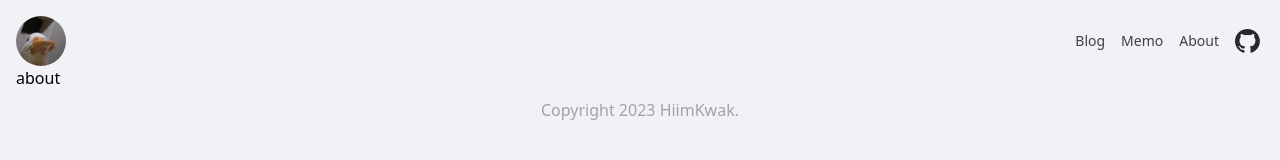
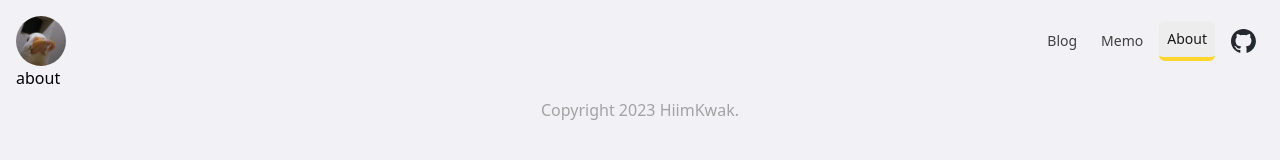
Before and after one commit to HiimKwak/HiimKwak.blog, a Next.js app in the folder blog/: page /about in a window 1280 px wide. Shown: the top 160 px of the page. Built offline with nearby package versions, Linux system fonts and the light colour scheme.

Commit message:
Add focused animation on navbar tabs

```diff
--- a/blog/src/components/common/IconText.tsx
+++ b/blog/src/components/common/IconText.tsx
@@ -7,6 +7,7 @@ export interface IconTextProps {
   IconSize?: number;
   text?: React.ReactNode;
   className?: string;
+  fill?: string;
 }
 
 export default function IconText({
@@ -14,10 +15,11 @@ export default function IconText({
   IconSize = 14,
   text,
   className,
+  fill,
 }: IconTextProps) {
   return (
     <div className={$("flex items-center", className ?? "gap-1 text-xs")}>
-      <Icon width={IconSize} height={IconSize} />
+      <Icon width={IconSize} height={IconSize} className={fill} />
       <span>{text}</span>
     </div>
   );
--- a/blog/src/components/layout/Navbar.tsx
+++ b/blog/src/components/layout/Navbar.tsx
@@ -1,5 +1,8 @@
+"use client";
+
 import Image from "next/image";
 import Link from "next/link";
+import { usePathname } from "next/navigation";
 
 import pkg from "@/package.json";
 import { IcGithub } from "@/src/assets/icons";
@@ -21,6 +24,8 @@ const NAV_LINKS: NavLinkProps[] = [
 ];
 
 export default function Navbar() {
+  const pathname = usePathname();
+
   return (
     <nav className="flex items-center justify-between">
       <Link href={"/"}>
@@ -32,15 +37,28 @@ export default function Navbar() {
           className="rounded-full"
         />
       </Link>
-      <div className="flex space-x-4">
+      <div className="flex items-center justify-center gap-2">
         {NAV_LINKS.map((route: NavLinkProps) => (
           <Link
             href={route.link}
             key={route.title}
-            className="inline-flex items-center justify-center text-sm font-medium transition rounded-md text-secondary hover:text-highlight focus-visible:outline-none focus-visible:ring focus-visible:ring-sunglow-primary"
+            className={
+              route.link === pathname
+                ? "inline-flex items-center justify-center text-sm font-medium transition rounded-md text-primary bg-secondary p-2 border-b-4 border-sunglow-primary hover:bg-sunglow-primary  hover:border-neutral-400 focus-visible:outline-offset-2 focus-visible:ring focus-visible:ring-sunglow-primary"
+                : "inline-flex items-center justify-center p-2 text-sm font-medium transition rounded-md text-secondary hover:text-highlight focus-visible:outline-none focus-visible:ring focus-visible:ring-sunglow-primary"
+            }
           >
             {route.icon ? (
-              <IconText Icon={IcGithub} IconSize={25} />
+              <IconText
+                Icon={IcGithub}
+                IconSize={25}
+                fill="hover:fill-sunglow-primary"
+                className={
+                  route.link === pathname
+                    ? "transition rounded-md  active:bg-secondary active:border-b-4 active:border-sunglow-primary"
+                    : ""
+                }
+              />
             ) : (
               route.title
             )}
```
